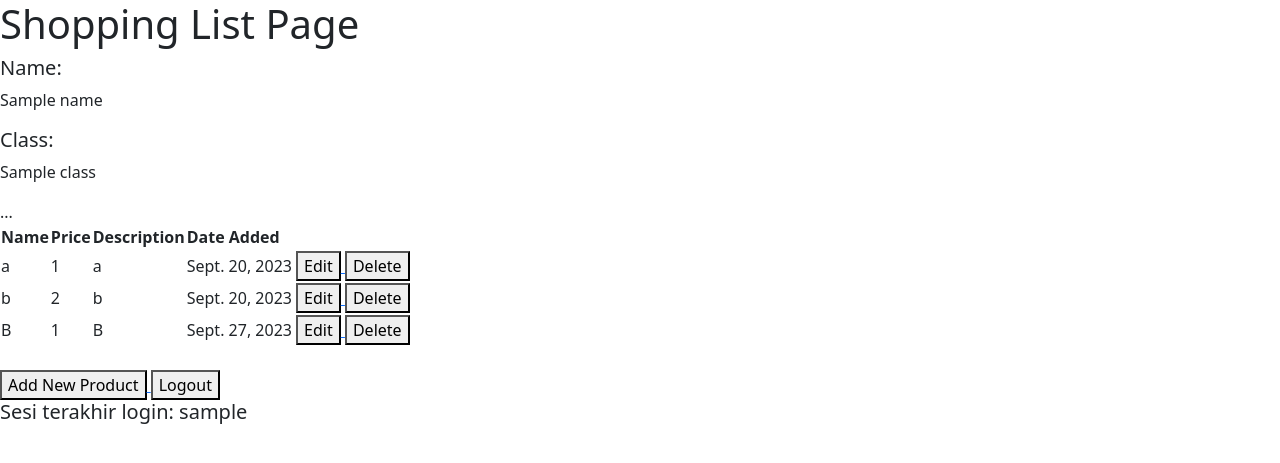
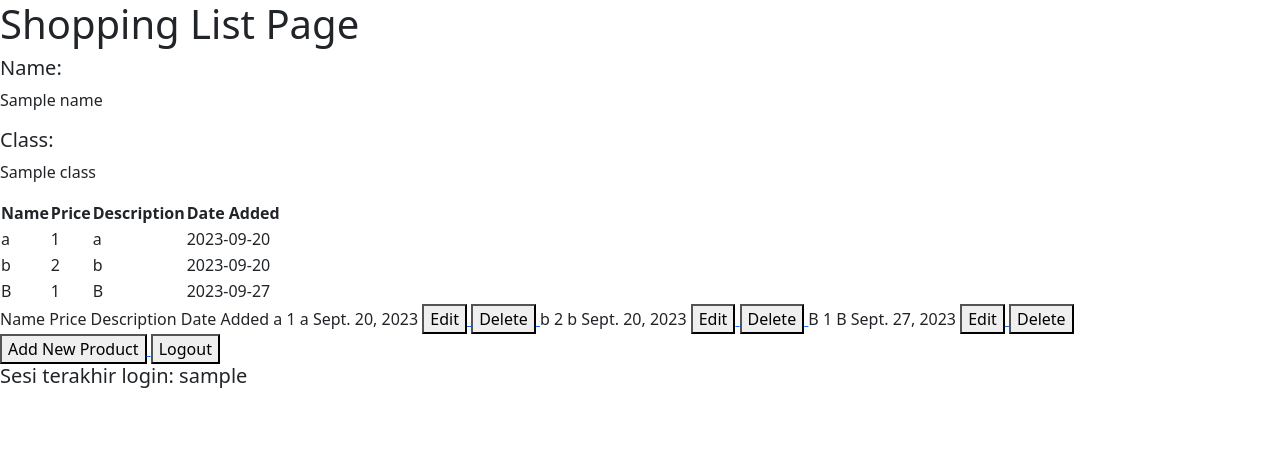
Before and after one commit to nadyaaysha/shopping-list, a Django app: template main/templates/main.html in a window 1280 px wide. Shown: the top 463 px of the page. Run offline with Django 4.2, Linux system fonts and the light colour scheme; data comes from the database, SQL or seed files in the repository; both versions use the stored data as it was after the commit; the template is opened without the code that fills it: values that come from a table or form of the project are taken from there, most other values are stand-ins (such as "Sample title", 1, 10 or a date in 2020).

Commit message:
Tutorial 5

```diff
--- a/main/templates/main.html
+++ b/main/templates/main.html
@@ -1,4 +1,41 @@
 {% extends 'base.html' %}
+
+...
+<div class="modal fade" id="exampleModal" tabindex="-1" aria-labelledby="exampleModalLabel" aria-hidden="true">
+    <div class="modal-dialog">
+        <div class="modal-content">
+            <div class="modal-header">
+                <h1 class="modal-title fs-5" id="exampleModalLabel">Add New Product</h1>
+                <button type="button" class="btn-close" data-bs-dismiss="modal" aria-label="Close"></button>
+            </div>
+            <div class="modal-body">
+                <form id="form" onsubmit="return false;">
+                    {% csrf_token %}
+                    <div class="mb-3">
+                        <label for="name" class="col-form-label">Name:</label>
+                        <input type="text" class="form-control" id="name" name="name"></input>
+                    </div>
+                    <div class="mb-3">
+                        <label for="price" class="col-form-label">Price:</label>
+                        <input type="number" class="form-control" id="price" name="price"></input>
+                    </div>
+                    <div class="mb-3">
+                        <label for="description" class="col-form-label">Description:</label>
+                        <textarea class="form-control" id="description" name="description"></textarea>
+                    </div>
+                </form>
+            </div>
+            <div class="modal-footer">
+                <button type="button" class="btn btn-secondary" data-bs-dismiss="modal">Close</button>
+                <button type="button" class="btn btn-primary" id="button_add" data-bs-dismiss="modal">Add Product</button>
+                ...
+                <button type="button" class="btn btn-primary" data-bs-toggle="modal" data-bs-target="#exampleModal">Add Product by AJAX</button>
+...
+            </div>
+        </div>
+    </div>
+</div>
+...
 
 {% block content %}
     <h1>Shopping List Page</h1>
@@ -9,8 +46,7 @@
     <h5>Class:</h5>
     <p>{{class}}</p>
 
-    ...
-<table>
+<table id="product_table"></table>
     <tr>
         <th>Name</th>
         <th>Price</th>
@@ -58,4 +94,41 @@
 
 <h5>Sesi terakhir login: {{ last_login }}</h5>
 
+<script>
+    async function getProducts() {
+        return fetch("{% url 'main:get_product_json' %}").then((res) => res.json())
+    }
+    async function refreshProducts() {
+        document.getElementById("product_table").innerHTML = ""
+        const products = await getProducts()
+        let htmlString = `<tr>
+            <th>Name</th>
+            <th>Price</th>
+            <th>Description</th>
+            <th>Date Added</th>
+        </tr>`
+        products.forEach((item) => {
+            htmlString += `\n<tr>
+            <td>${item.fields.name}</td>
+            <td>${item.fields.price}</td>
+            <td>${item.fields.description}</td>
+            <td>${item.fields.date_added}</td>
+        </tr>`
+        })
+
+        document.getElementById("product_table").innerHTML = htmlString
+    }
+    refreshProducts()
+    function addProduct() {
+        fetch("{% url 'main:add_product_ajax' %}", {
+            method: "POST",
+            body: new FormData(document.querySelector('#form'))
+        }).then(refreshProducts)
+
+        document.getElementById("form").reset()
+        return false
+    }
+    document.getElementById("button_add").onclick = addProduct
+</script>
+
 {% endblock content %}
--- a/main/urls.py
+++ b/main/urls.py
@@ -1,18 +1,20 @@
 from django.urls import path
-from main.views import show_main, create_product, show_xml, show_json, show_xml_by_id, show_json_by_id, register, login_user, logout_user, edit_product, delete_product
+from main.views import show_main, create_product, show_xml, show_json, show_xml_by_id, show_json_by_id, register, login_user, logout_user, edit_product, delete_product, get_product_json, add_product_ajax
 
 app_name = 'main'
 
 urlpatterns = [
-path('', show_main, name='show_main'),
-path('create-product', create_product, name='create_product'),
-path('xml/', show_xml, name='show_xml'),
-path('json/', show_json, name='show_json'),
-path('xml/<int:id>/', show_xml_by_id, name='show_xml_by_id'),
-path('json/<int:id>/', show_json_by_id, name='show_json_by_id'),
-path('register/', register, name='register'),
-path('login/', login_user, name='login'),
-path('logout/', logout_user, name='logout'),
-path('edit-product/<int:id>', edit_product, name='edit_product'),
-path('delete/<int:id>', delete_product, name='delete_product'),
+    path('', show_main, name='show_main'),
+    path('create-product', create_product, name='create_product'),
+    path('xml/', show_xml, name='show_xml'),
+    path('json/', show_json, name='show_json'),
+    path('xml/<int:id>/', show_xml_by_id, name='show_xml_by_id'),
+    path('json/<int:id>/', show_json_by_id, name='show_json_by_id'),
+    path('register/', register, name='register'),
+    path('login/', login_user, name='login'),
+    path('logout/', logout_user, name='logout'),
+    path('edit-product/<int:id>', edit_product, name='edit_product'),
+    path('delete/<int:id>', delete_product, name='delete_product'),
+    path('get-product/', get_product_json, name='get_product_json'),
+    path('create-product-ajax/', add_product_ajax, name='add_product_ajax')
 ]
--- a/main/views.py
+++ b/main/views.py
@@ -14,6 +14,7 @@ from django.contrib import messages
 from django.contrib.auth import authenticate, login
 from django.contrib.auth import logout
 from django.contrib.auth.decorators import login_required
+from django.views.decorators.csrf import csrf_exempt
 
 # Create your views here.
 @login_required(login_url='/login')
@@ -112,3 +113,22 @@ def delete_product(request, id):
     product.delete()
     # Kembali ke halaman awal
     return HttpResponseRedirect(reverse('main:show_main'))
+
+def get_product_json(request):
+    product_item = Product.objects.all()
+    return HttpResponse(serializers.serialize('json', product_item))
+
+@csrf_exempt
+def add_product_ajax(request):
+    if request.method == 'POST':
+        name = request.POST.get("name")
+        price = request.POST.get("price")
+        description = request.POST.get("description")
+        user = request.user
+
+        new_product = Product(name=name, price=price, description=description, user=user)
+        new_product.save()
+
+        return HttpResponse(b"CREATED", status=201)
+
+    return HttpResponseNotFound()
```
Also changed, not shown: db.sqlite3.
